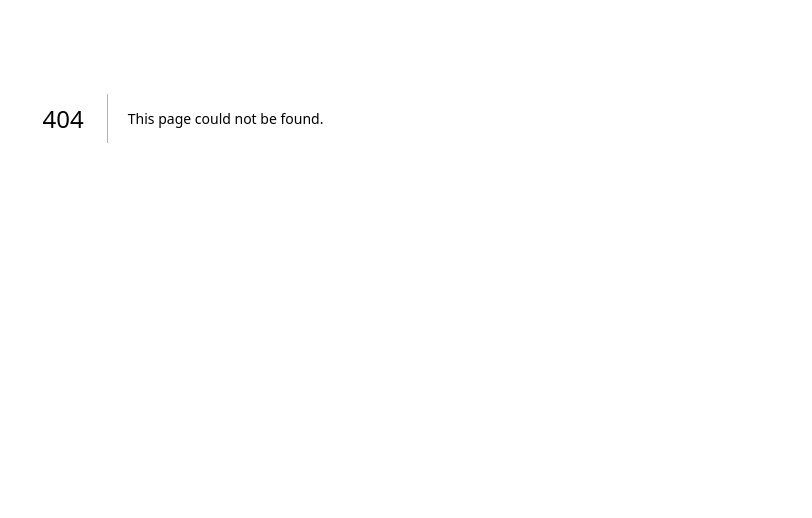
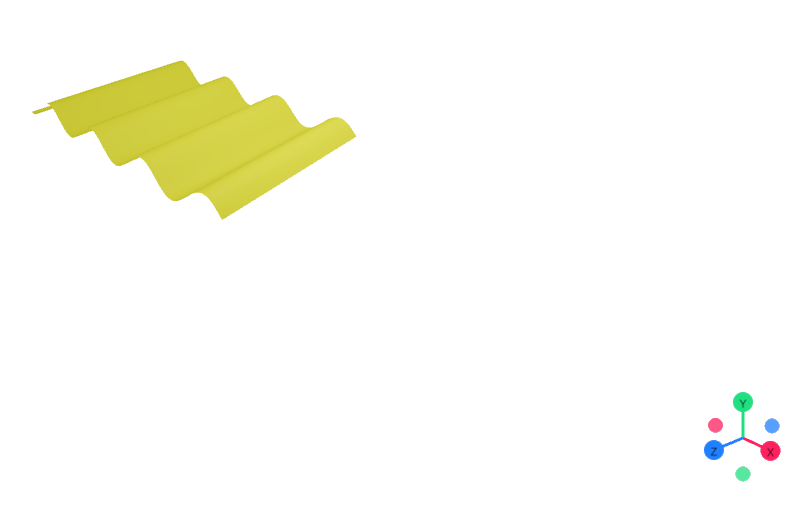
Before and after one commit to YYsuni/websites, a Next.js app: page /7.distorted-ball in a window 1280 px wide. Before the commit this address had no page. Shown: the part 282-800 px from the top of the page, without its empty margins (457-1269 px from the left). Built offline with nearby package versions, Linux system fonts and the light colour scheme.

Commit message:
Website 7: Wave plane

```diff
--- /dev/null
+++ b/src/app/7.distorted-ball/main.tsx
@@ -0,0 +1,52 @@
+'use client'
+
+import { GizmoHelper, GizmoViewcube, GizmoViewport, OrbitControls } from '@react-three/drei'
+import { Canvas, useFrame, useLoader } from '@react-three/fiber'
+import { geometry } from 'maath'
+import { degreesToRadians } from 'popmotion'
+import { useLayoutEffect, useRef } from 'react'
+import { PlaneGeometry } from 'three'
+
+export default function Main() {
+	return (
+		<main className='h-screen'>
+			<Canvas camera={{ position: [7.3589, 4.9583, 6.9528], zoom: 1 }}>
+				<ambientLight intensity={1} />
+				<OrbitControls />
+				<GizmoHelper alignment='bottom-right' margin={[80, 80]}>
+					<GizmoViewport />
+				</GizmoHelper>
+
+				<pointLight position={[4.07, 5.9, -1]} intensity={50} />
+				<Sence />
+			</Canvas>
+		</main>
+	)
+}
+
+function Sence() {
+	const planeGeom = useRef<PlaneGeometry>(null)
+
+	useFrame((state, delta) => {
+		if (planeGeom.current) {
+			const size = planeGeom.current.attributes.position.count
+
+			for (let i = 0; i < size; i++) {
+				const x = planeGeom.current.attributes.position.getX(i)
+				const xsin = Math.sin(4 * x + Date.now() / 200) / 4
+				planeGeom.current!.attributes.position.setZ(i, xsin)
+			}
+			planeGeom.current.computeVertexNormals()
+			planeGeom.current.attributes.position.needsUpdate = true
+		}
+	})
+
+	return (
+		<>
+			<mesh rotation={[degreesToRadians(-90), 0, 0]}>
+				<planeGeometry args={[6, 4, 100, 10]} ref={planeGeom} />
+				<meshPhongMaterial color='yellow' />
+			</mesh>
+		</>
+	)
+}
--- /dev/null
+++ b/src/app/7.distorted-ball/page.tsx
@@ -0,0 +1,9 @@
+import Main from './main'
+
+export const metadata = {
+	title: 'Distorted Ball'
+}
+
+export default function Page() {
+	return <Main />
+}
--- a/src/app/page.tsx
+++ b/src/app/page.tsx
@@ -37,6 +37,11 @@ export default function Home() {
 						6. Flowers
 					</Link>
 				</li>
+				<li>
+					<Link href='/7.distorted-ball' className='inline-block border-2 border-gray-600 p-2 hover:underline'>
+						7. Distorted Ball
+					</Link>
+				</li>
 			</ol>
 		</main>
 	)
```
